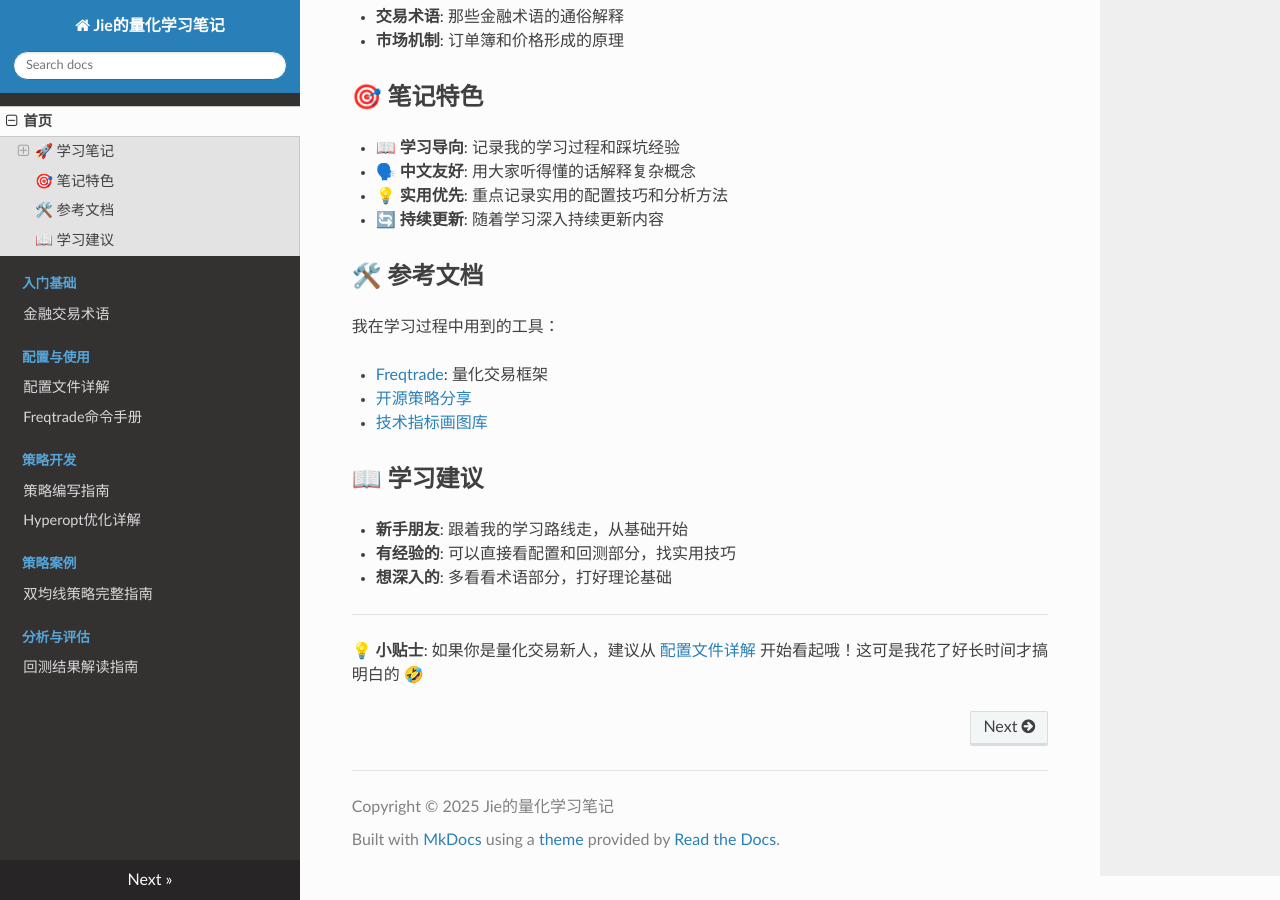
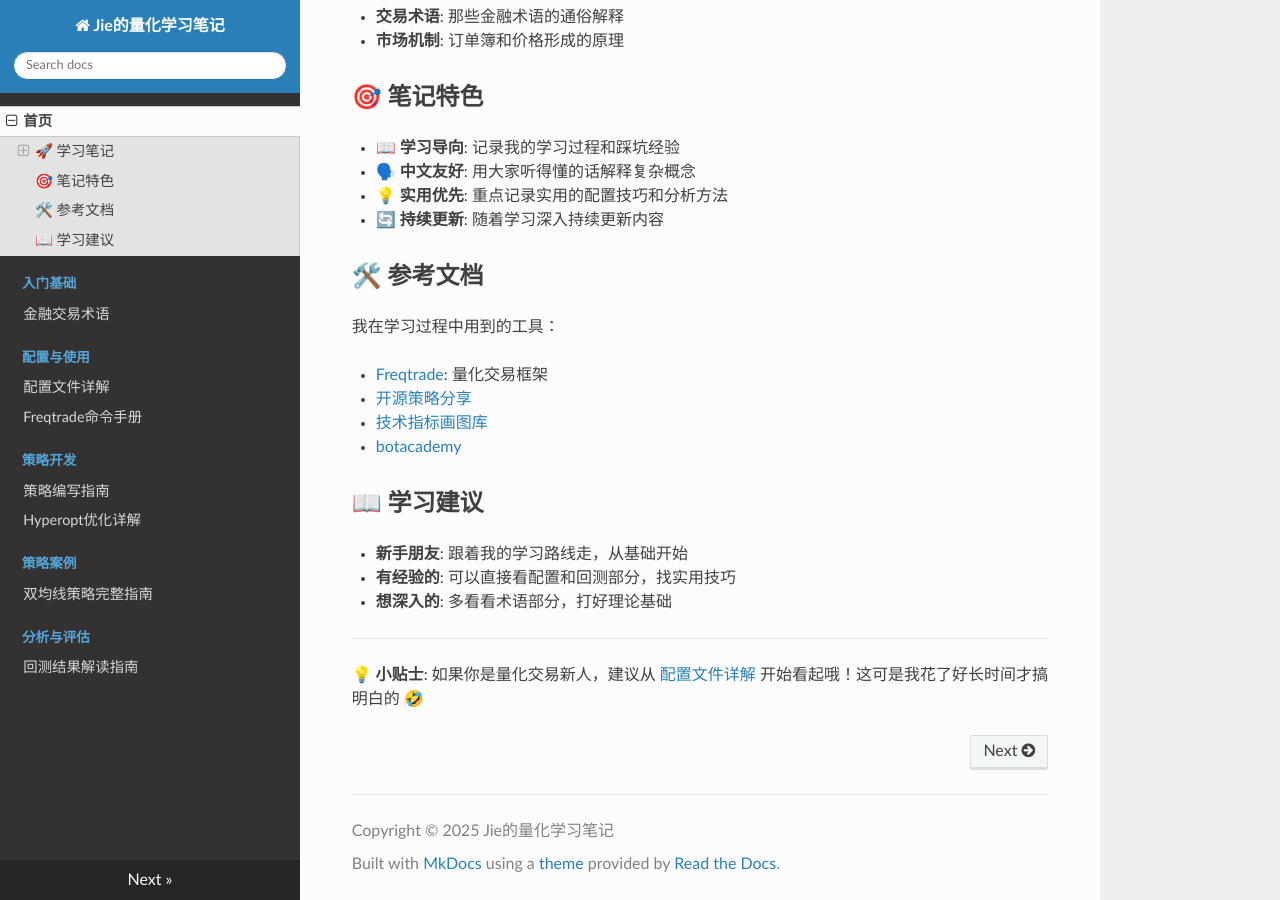
Before and after one commit to aawujie/freqtrade, an MkDocs documentation site: the page built from docs/index.md, in a window 1280 px wide and 900 px high, scrolled down 886 px. Built offline with MkDocs 1.6.1, drawn with Linux system fonts in a browser that asks for light colours; nearby versions of some CDN libraries.

Commit message:
feat(api): enable ichiV1 API server and expose port 8081
Enable the ichiV1 API server by setting `enabled` to true and changing the listen port to 8081.
Update docker-compose.yml to expose port 8081 on the host for external access to the ichiV1 API.
Add botacademy resource link to documentation for additional learning materials.
Set initial_state to "running" for immediate strategy execution upon startup.

```diff
--- a/docker-compose.yml
+++ b/docker-compose.yml
@@ -38,6 +38,7 @@
     # for more information.
     ports:
       - "0.0.0.0:8080:8080" # 映射到本地所有IP
+      - "0.0.0.0:8081:8081" # 为 ichiV1 暴露到主机8081
     # Default command used when running `docker compose up`
     command: >
       webserver
--- a/docs/index.md
+++ b/docs/index.md
@@ -45,6 +45,7 @@
 - [Freqtrade](https://www.wuzao.com/document/freqtrade/): 量化交易框架
 - [开源策略分享](https://freqst.com/)
 - [技术指标画图库](https://ta-lib.github.io/ta-lib-python/doc_index.html?ref=defiplot.com)
+- [botacademy](https://botacademy.ddns.net/)
 
 ## 📖 学习建议
 
```
Also changed, not shown: 2 other files.
